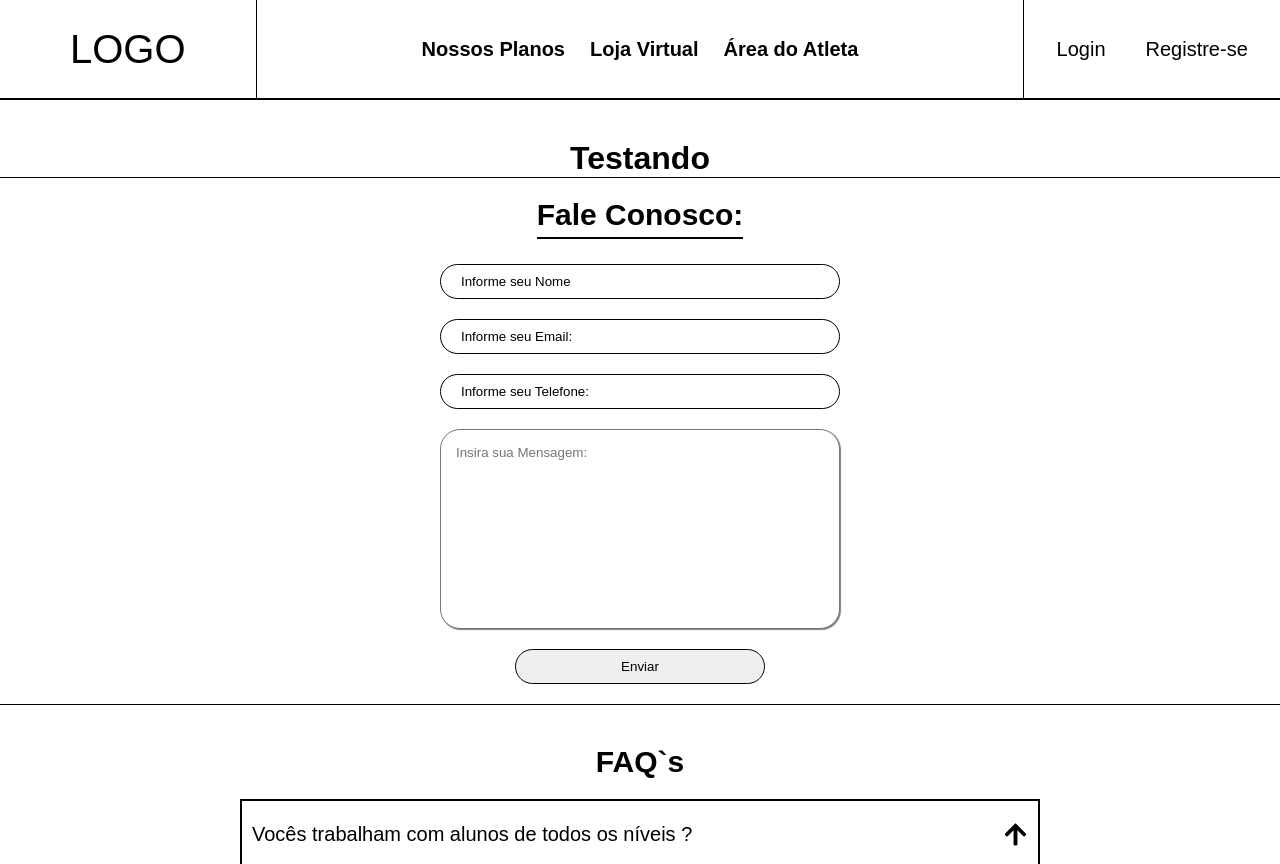
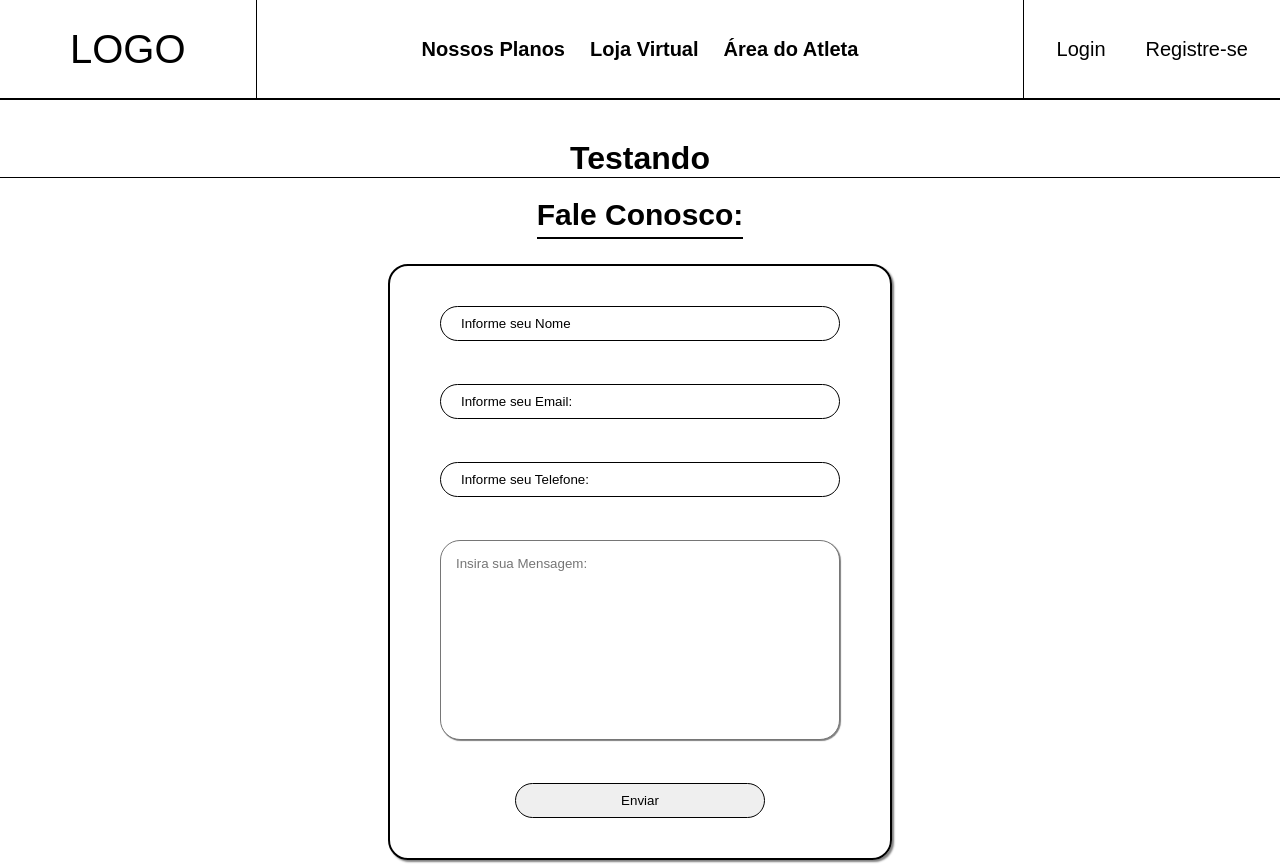
Before and after one commit to Guittsgui/AssessoriaEsportiva-FRONT, a Next.js app: page / in a window 1280 px wide. Shown: the top 864 px of the page. Built offline with nearby package versions, Linux system fonts and the light colour scheme.

Commit message:
FIX: Criar FORM em componentes, antigo estava sendo repetido em vários locais.

```diff
--- a/src/app/(components)/FormFieldBox/style.ts
+++ b/src/app/(components)/FormFieldBox/style.ts
@@ -24,4 +24,10 @@ export const Container = styled.div`
         padding: 15px;
     }
 
+    div{
+        height: 18px;
+        display:flex;
+        align-items: center;
+    }
+
 `
--- /dev/null
+++ b/src/app/(components)/form.ts
@@ -0,0 +1,13 @@
+import styled from "styled-components";
+
+export const Form = styled.form`
+    padding: 40px 50px;
+    border: 2px solid black;
+    box-shadow: 2px 2px 2px gray;
+    border-radius: 20px;
+    display: flex;
+    flex-direction: column;
+    align-items: center;
+    justify-content: center;
+    gap: 25px;
+`
--- a/src/app/(pages)/(public)/Login/style.ts
+++ b/src/app/(pages)/(public)/Login/style.ts
@@ -26,5 +26,4 @@ export const Form = styled.form`
     align-items: center;
     justify-content: center;
     gap: 50px;
-
 `
--- /dev/null
+++ b/src/app/(providers)/ThemeProvider.tsx
@@ -0,0 +1,11 @@
+
+type Theme = {
+    main: string,
+    subMain: string
+}
+
+
+export const Theme: Theme = {
+    main: "red",
+    subMain: "green"
+}
--- a/src/app/layout.tsx
+++ b/src/app/layout.tsx
@@ -4,6 +4,8 @@ import "./globals.css";
 import StyledComponentsRegistry from "./registry";
 import Header from "./(components)/Header";
 import Footer from "./(components)/Footer";
+import { ThemeProvider } from "styled-components";
+import { Theme } from './(providers)/ThemeProvider';
 
 const inter = Inter({ subsets: ["latin"] });
 
@@ -17,9 +19,11 @@ export default function RootLayout({
     <html lang="en">
       <StyledComponentsRegistry>
         <body className={inter.className} suppressHydrationWarning={true}>
-          <Header/>
-          {children}
-          <Footer/>
+          <ThemeProvider theme={Theme}>
+            <Header/>
+              {children}
+            <Footer/>
+          </ThemeProvider>
         </body>
       </StyledComponentsRegistry>
     </html>
--- a/src/app/page.tsx
+++ b/src/app/page.tsx
@@ -8,6 +8,7 @@ import FormFieldBox from './(components)/FormFieldBox';
 import z from 'zod'
 import { useForm } from 'react-hook-form';
 import { zodResolver } from '@hookform/resolvers/zod';
+import { Form } from './(components)/form';
 
 export default function Home() {
 
@@ -35,19 +36,23 @@ export default function Home() {
 
         <s.TalkWithUsBanner>
           <h2> Fale Conosco: </h2>
-          <s.Form onSubmit={handleSubmit(handleSubmitForm)}>
+          <Form onSubmit={handleSubmit(handleSubmitForm)}>
             <FormFieldBox >
               <Input placeholder="Informe seu Nome"
                 {...register('name')}
                 hasErrors={errors.name}/>
-              {errors.name?.message && <p> {errors.name?.message}</p>}
+              <div>
+                {errors.name?.message && <p> {errors.name?.message}</p>}
+              </div>
             </FormFieldBox>
 
             <FormFieldBox>
               <Input placeholder="Informe seu Email: "
                 {...register('email')}
                 hasErrors={errors.email}/>
-              {errors.email?.message && <p> {errors.email?.message}</p>}
+              <div>
+                {errors.email?.message && <p> {errors.email?.message}</p>}
+              </div>
             </FormFieldBox>
 
             <FormFieldBox>
@@ -55,18 +60,22 @@ export default function Home() {
                 type="number"
                 {...register('tel')}
                 hasErrors={errors.tel}/>
-              {errors.tel?.message && <p> {errors.tel?.message}</p>}
+              <div>
+                {errors.tel?.message && <p> {errors.tel?.message}</p>}
+              </div>
             </FormFieldBox>
 
             <FormFieldBox>
               <textarea placeholder="Insira sua Mensagem:"
                 {...register('messageBody')}
                 />
-              {errors.messageBody?.message && <p> {errors.messageBody?.message}</p>}
+              <div>
+                {errors.messageBody?.message && <p> {errors.messageBody?.message}</p>}
+              </div>
             </FormFieldBox>
             <Button type='submit'> Enviar </Button>
 
-          </s.Form>
+          </Form>
         </s.TalkWithUsBanner>
         <s.FaqBanner>
           <h2> FAQ`s </h2>
```
Also changed, not shown: src/app/(pages)/(public)/Login/page.tsx (+15 -5 lines), src/app/(pages)/(public)/Register/page.tsx (+23 -10 lines), zAnotations-Checklist.txt.
